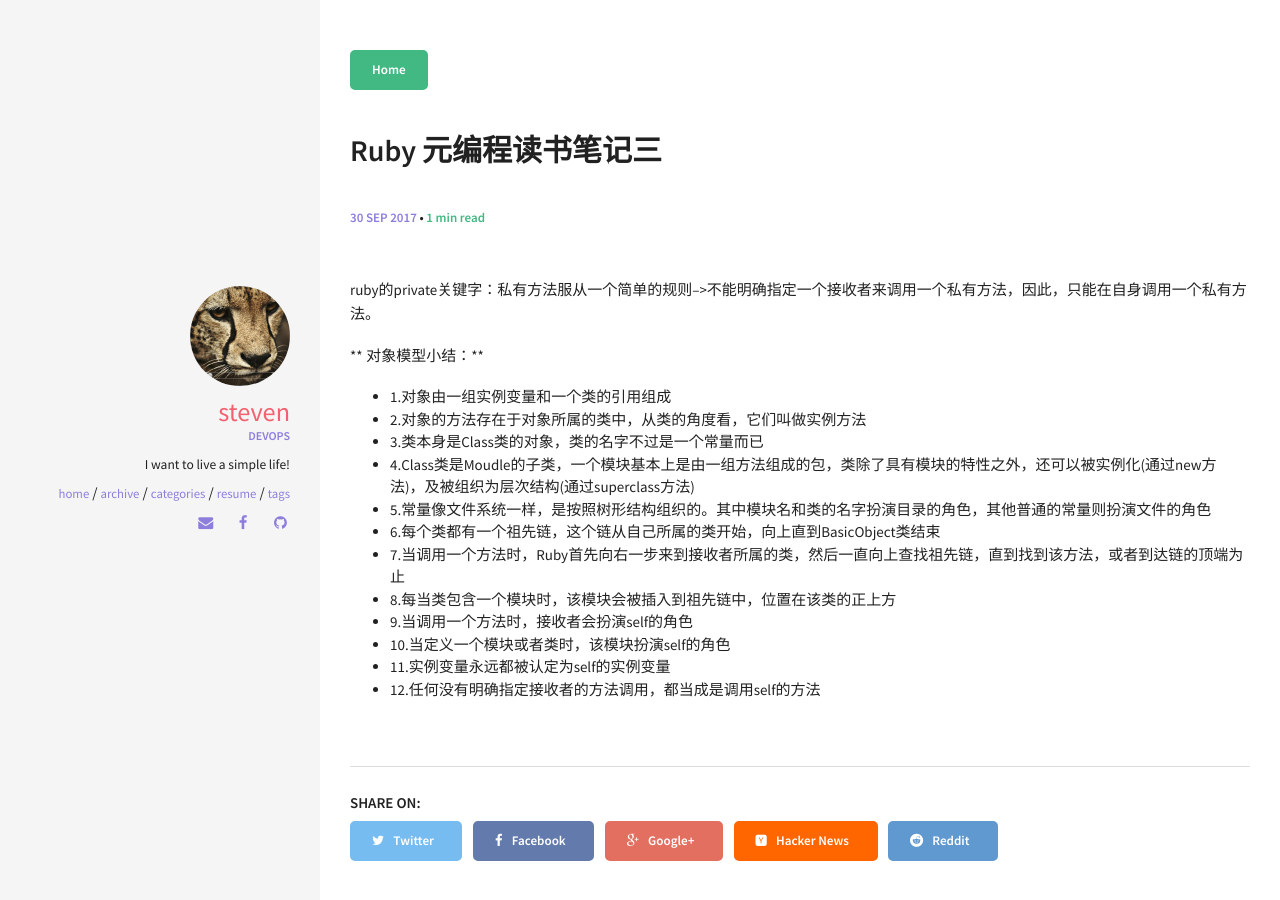
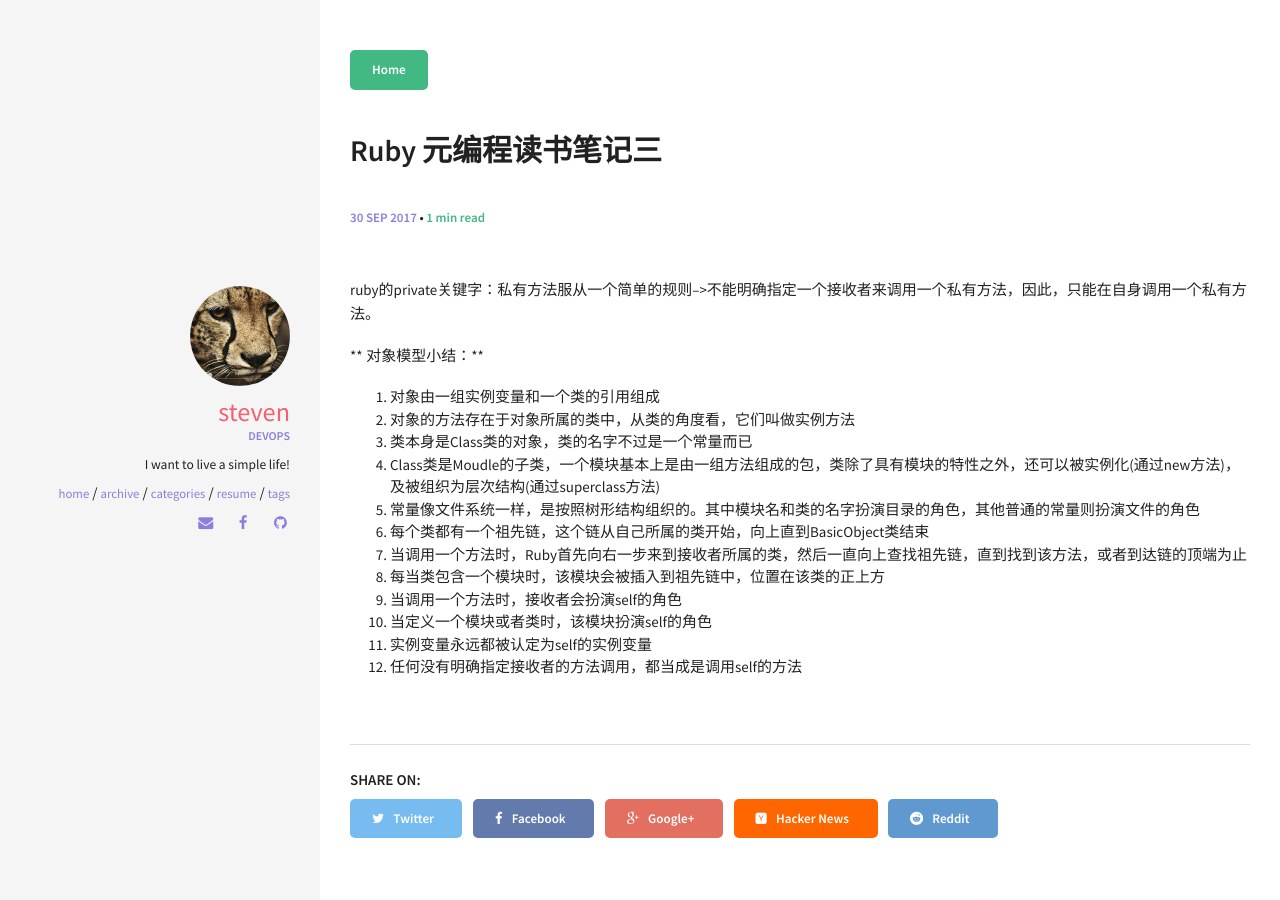
Before and after one commit to Stevenhwang/stevenhwang.github.io, a Jekyll site: the page built from _posts/2017-09-30-Ruby 元编程读书笔记三.md, in a window 1280 px wide. Built offline with Jekyll 4.4.1, drawn with Linux system fonts in a browser that asks for light colours; comment, search, counter and statistics services are not loaded.

Commit message:
add post

```diff
--- a/_posts/2017-09-30-Ruby 元编程读书笔记三.md
+++ b/_posts/2017-09-30-Ruby 元编程读书笔记三.md
@@ -10,15 +10,15 @@ comments: true
 ruby的private关键字：私有方法服从一个简单的规则-->不能明确指定一个接收者来调用一个私有方法，因此，只能在自身调用一个私有方法。
 
 ** 对象模型小结：**
-* 1.对象由一组实例变量和一个类的引用组成
-* 2.对象的方法存在于对象所属的类中，从类的角度看，它们叫做实例方法
-* 3.类本身是Class类的对象，类的名字不过是一个常量而已
-* 4.Class类是Moudle的子类，一个模块基本上是由一组方法组成的包，类除了具有模块的特性之外，还可以被实例化(通过new方法)，及被组织为层次结构(通过superclass方法)
-* 5.常量像文件系统一样，是按照树形结构组织的。其中模块名和类的名字扮演目录的角色，其他普通的常量则扮演文件的角色
-* 6.每个类都有一个祖先链，这个链从自己所属的类开始，向上直到BasicObject类结束
-* 7.当调用一个方法时，Ruby首先向右一步来到接收者所属的类，然后一直向上查找祖先链，直到找到该方法，或者到达链的顶端为止
-* 8.每当类包含一个模块时，该模块会被插入到祖先链中，位置在该类的正上方
-* 9.当调用一个方法时，接收者会扮演self的角色
-* 10.当定义一个模块或者类时，该模块扮演self的角色
-* 11.实例变量永远都被认定为self的实例变量
-* 12.任何没有明确指定接收者的方法调用，都当成是调用self的方法
+1. 对象由一组实例变量和一个类的引用组成
+2. 对象的方法存在于对象所属的类中，从类的角度看，它们叫做实例方法
+3. 类本身是Class类的对象，类的名字不过是一个常量而已
+4. Class类是Moudle的子类，一个模块基本上是由一组方法组成的包，类除了具有模块的特性之外，还可以被实例化(通过new方法)，及被组织为层次结构(通过superclass方法)
+5. 常量像文件系统一样，是按照树形结构组织的。其中模块名和类的名字扮演目录的角色，其他普通的常量则扮演文件的角色
+6. 每个类都有一个祖先链，这个链从自己所属的类开始，向上直到BasicObject类结束
+7. 当调用一个方法时，Ruby首先向右一步来到接收者所属的类，然后一直向上查找祖先链，直到找到该方法，或者到达链的顶端为止
+8. 每当类包含一个模块时，该模块会被插入到祖先链中，位置在该类的正上方
+9. 当调用一个方法时，接收者会扮演self的角色
+10. 当定义一个模块或者类时，该模块扮演self的角色
+11. 实例变量永远都被认定为self的实例变量
+12. 任何没有明确指定接收者的方法调用，都当成是调用self的方法
```
Also changed, not shown: _posts/2017-09-28-Ruby 元编程读书笔记一.md (renamed from _posts/2017-09-29-Ruby 元编程读书笔记一.md), _posts/2017-09-29-Ruby 元编程读书笔记二.md (renamed from _posts/2017-09-30-Ruby 元编程读书笔记二.md).
